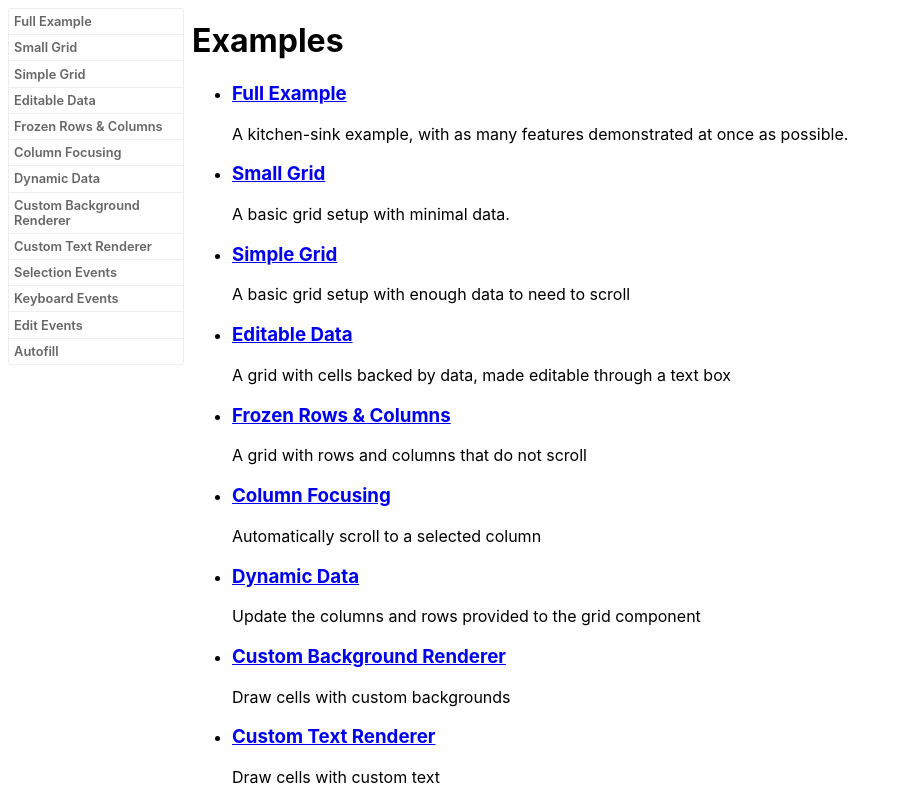
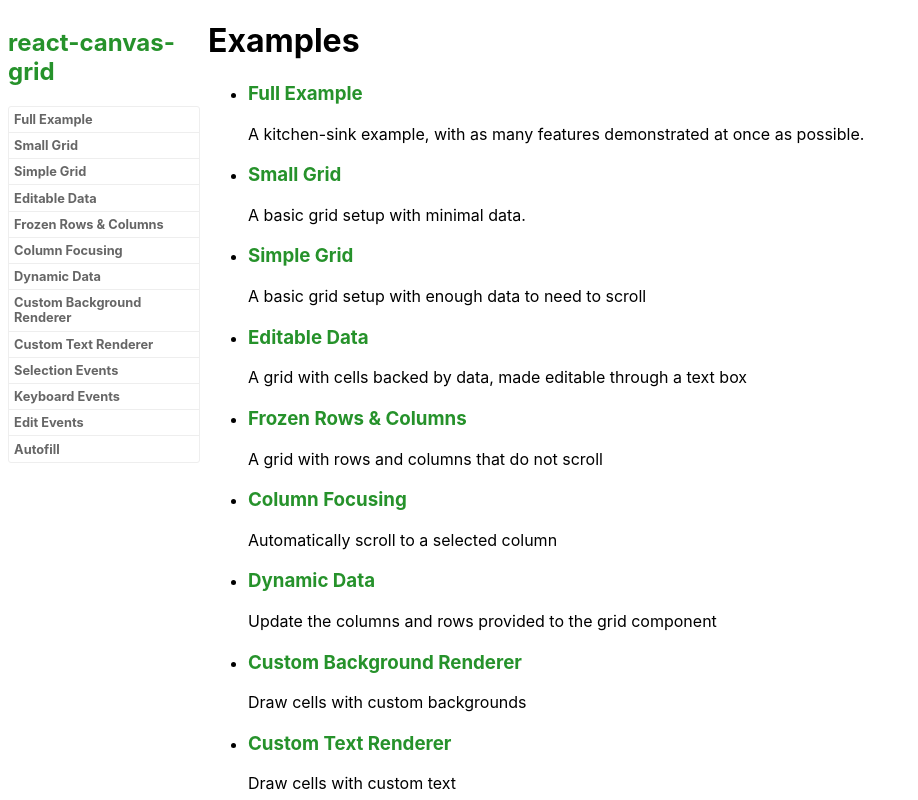
Before and after one commit to rowanhill/react-canvas-grid, a React (Create React App) app in the folder examples/: page / in a window 1280 px wide. Shown: the top 800 px of the page, without its empty margins (0-918 px from the left). Built offline with nearby package versions, Linux system fonts and the light colour scheme.

Commit message:
Small styling tweaks (mostly to kick github pages)

```diff
--- a/examples/src/App.css
+++ b/examples/src/App.css
@@ -12,10 +12,10 @@ nav {
   flex: 0 0 12em;
   order: -1;
   min-height: 100vh;
+  padding: 0.5em;
 }
 
 nav ul {
-  margin: 0.5em;
   border: 1px solid #eeeeee;
   border-radius: 3px;
   padding: 0;
--- a/examples/src/App.tsx
+++ b/examples/src/App.tsx
@@ -16,6 +16,7 @@ class App extends Component<{}, {}> {
             ))}
           </main>
           <nav>
+            <h1><NavLink to="/">react-canvas-grid</NavLink></h1>
             <ul>
               {exampleMeta.map((meta) => (
                 <li key={meta.pathFragment}>
--- a/examples/src/index.css
+++ b/examples/src/index.css
@@ -17,3 +17,13 @@ code {
   border-radius: 2px;
   color: rgb(196, 78, 78);
 }
+
+a {
+  color: hsl(123, 59%, 36%);
+  font-weight: bold;
+  text-decoration: none;
+}
+
+p {
+  line-height: 1.3em;
+}
```
